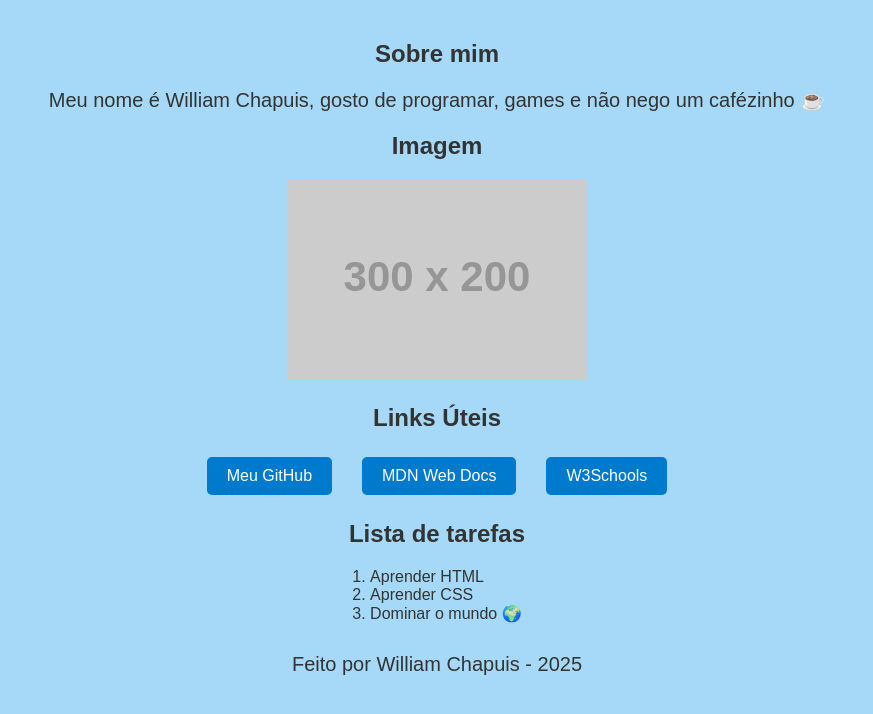
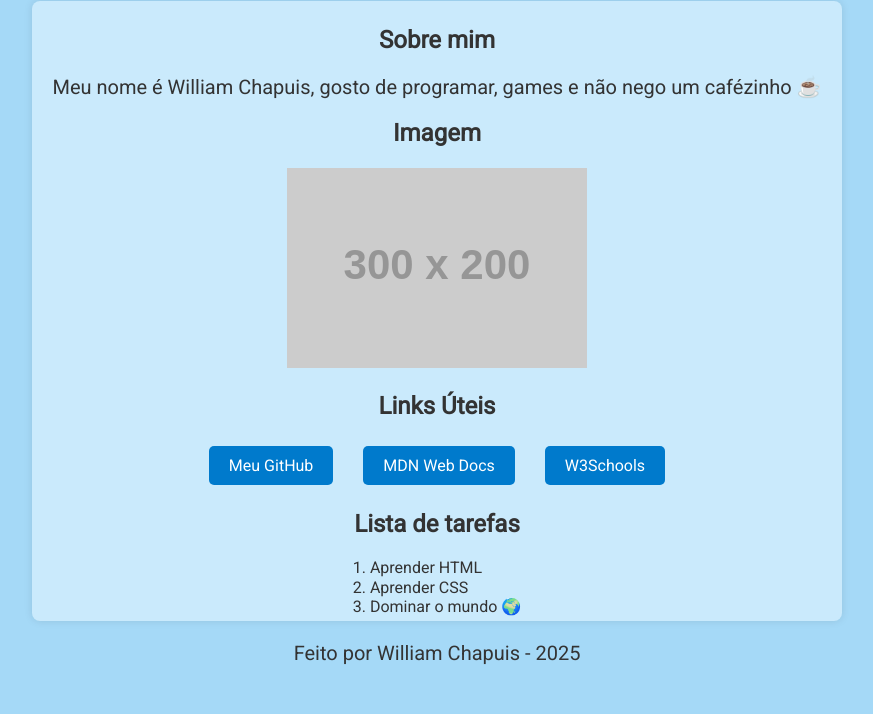
Before and after one commit to willchapuis/aprender-web-inicio, a plain HTML site: page etapa-1/index.html in a window 1280 px wide. Shown: the part 108-822 px from the top of the page, without its empty margins (203-1076 px from the left). Drawn offline with Linux system fonts and the light colour scheme; placeholder pictures from the web are drawn by us.

Commit message:
feat: adicionando fonte externa, melhorar segmentação no css e alguns elementos novos

```diff
--- a/etapa-1/index.html
+++ b/etapa-1/index.html
@@ -1,4 +1,5 @@
 <!DOCTYPE html>
+<link href="https://fonts.googleapis.com/css2?family=Roboto&display=swap" rel="stylesheet"> <!-- Importando fonte externa (Roboto do Google Fonts) -->
 <html lang="pt-br">
     <head>
         <meta charset="UTF-8">
--- a/etapa-1/style.css
+++ b/etapa-1/style.css
@@ -2,15 +2,19 @@
 body {
     background-color: #a5d9f7;
     color: #333;
-    font-family: Arial, sans-serif;
+    font-family: 'Roboto', sans-serif;
     text-align: center;
-    padding: 20px;
+    padding: 10px;
+    line-height: 1.2;
 
     /* Estilo para a classe container dentro do body */
     .container {
         max-width: 800px;
         margin: 0 auto;
-        padding: 10px;
+        padding: 5px;
+        background-color: #caeafc;
+        border-radius: 8px; /* Arredondar quinas */
+        box-shadow: 0 0 8px rgba(0, 0, 0, 0.1); /* Efeito de sombra ao redor */
     }
 }
 
@@ -18,7 +22,13 @@ body {
 h1 {
     color: #007acc;
     font-size: 36px;
+    /* margin-bottom: 10px; */
 }
+
+/* Estilo para titulo (h2) */
+/* h2 {
+    margin-bottom: 10px;
+} */
 
 /* Estilo para paragrafo (p) */
 p {
@@ -26,8 +36,9 @@ p {
     margin-bottom: 20px;
 }
 
-/* Estilo para os links (li a) */
-li a {
+/* Estilo para os links (li) */
+li {
+    a {
         display: inline-block; /* Garante que o espaço não empilhe sobre outro */
         margin: 5px;
         padding: 10px 20px;
@@ -38,9 +49,11 @@ li a {
         transition: background-color 0.3s ease;
     }
 
-/* Estilo para link (a) enquanto mouse estiver em cima */
-li a:hover {
+    /* Enquanto mouse estiver em cima */
+    a:hover {
         background-color: #005fa3;
+        text-decoration: underline;
+    }
 }
 
 /* Estilo para ul e ol */
```
Lines whose indentation alone changed are shown as unchanged.
